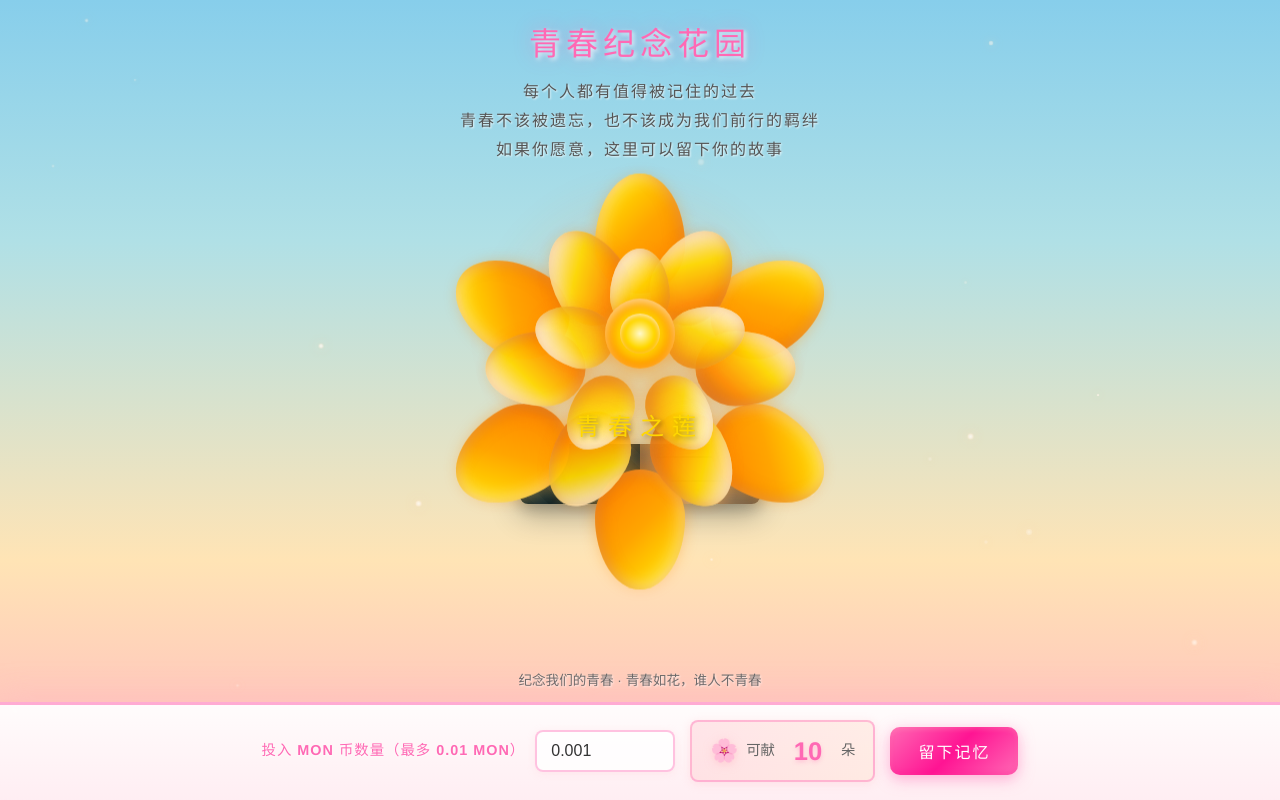
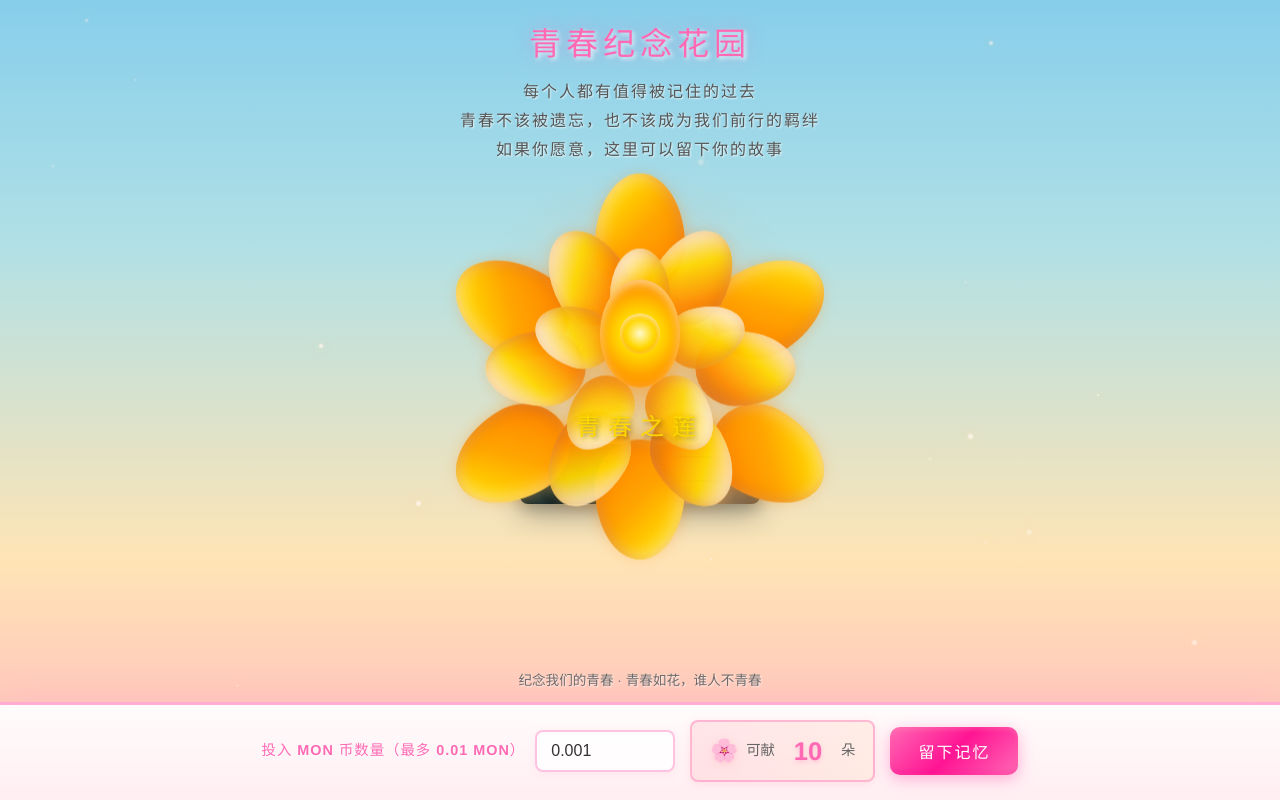
Before and after one commit to lff-ai/memory-garden-onchain, a React (Vite) app in the folder frontend/: page / in a window 1280 px wide. Built offline with nearby package versions, Linux system fonts and the light colour scheme.

Commit message:
手动调整莲花的样式

```diff
--- a/frontend/src/App.css
+++ b/frontend/src/App.css
@@ -207,7 +207,7 @@ h1 {
 }
 
 .outer-petal.petal-4 {
-  transform: rotate(180deg) translateY(-100px);
+  transform: rotate(180deg) translateY(-70px);
 }
 
 .outer-petal.petal-5 {
@@ -297,8 +297,8 @@ h1 {
 /* 花蕊中心 */
 .lotus-center {
   position: absolute;
-  width: 70px;
-  height: 70px;
+  width: 80px;
+  height: 108px;
   background: radial-gradient(
     circle,
     #FFF8DC 0%,
```
